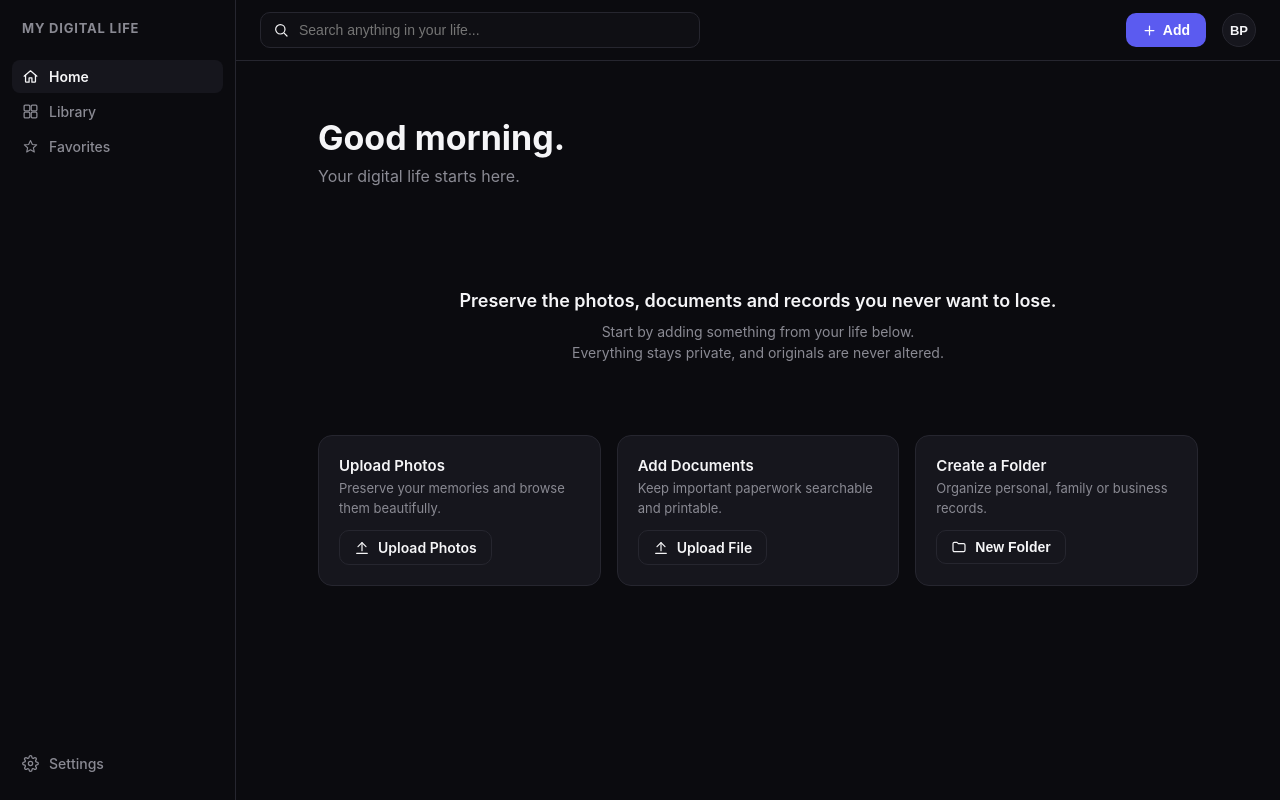
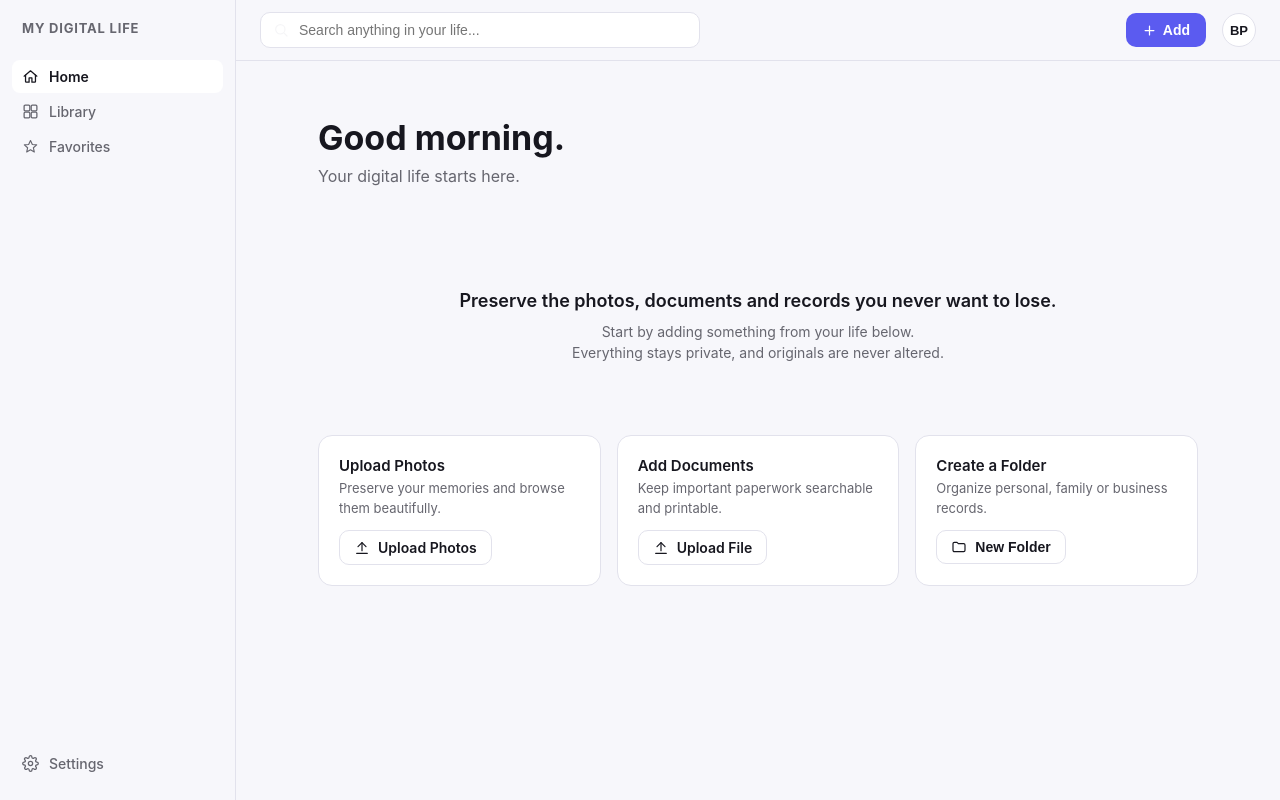
Before and after one commit to customerservice-prog/pinedapower, a Next.js app: page / in a window 1280 px wide. Built offline with nearby package versions, Linux system fonts and the light colour scheme; no server answers; the database is empty.

Commit message:
Update theme colors and shadows for lighter design

```diff
--- a/app/components/theme.ts
+++ b/app/components/theme.ts
@@ -1,16 +1,16 @@
 export const COLORS = {
-  background: "#0b0b0f",
-  surface: "#16161d",
-  surfaceHover: "#1c1c24",
-  border: "#26262f",
-  inputBackground: "#0f0f14",
-  textPrimary: "#f5f5f7",
-  textSecondary: "#8a8a93",
-  textTertiary: "#5f5f68",
+  background: "#f7f7fb",
+  surface: "#ffffff",
+  surfaceHover: "#eeeef5",
+  border: "#e2e2ec",
+  inputBackground: "#ffffff",
+  textPrimary: "#17171f",
+  textSecondary: "#66666f",
+  textTertiary: "#96969f",
   accent: "#5b5bf0",
-  accentHover: "#6f6ff5",
-  danger: "#ff6b6b",
-  success: "#4cd97b",
+  accentHover: "#4a4ae0",
+  danger: "#d92d43",
+  success: "#1f9d55",
 };
 
 export const RADIUS = {
@@ -21,6 +21,6 @@ export const RADIUS = {
 };
 
 export const SHADOW = {
-  panel: "0 20px 60px rgba(0,0,0,0.5)",
-  menu: "0 16px 40px rgba(0,0,0,0.45)",
+  panel: "0 20px 60px rgba(20,20,40,0.12)",
+  menu: "0 16px 40px rgba(20,20,40,0.10)",
 };
```
